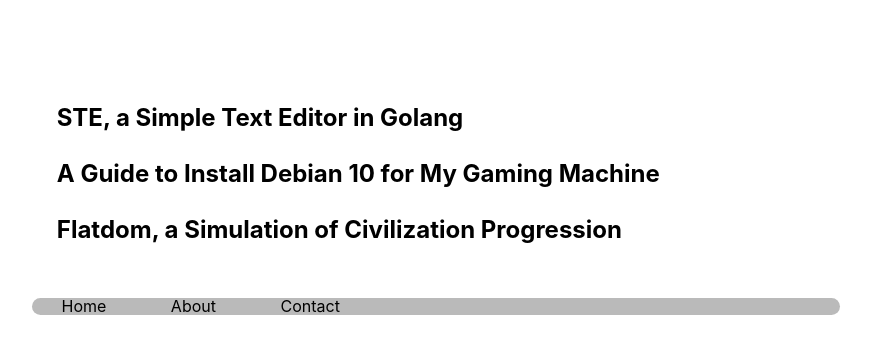
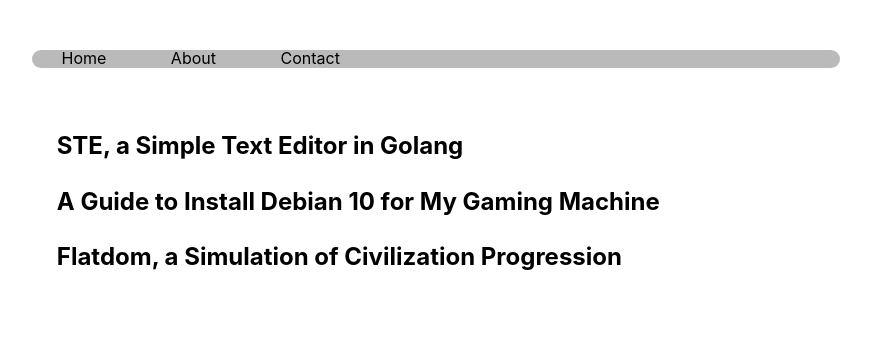
Before and after one commit to ydzhou/ydzhou.github.io, a Jekyll site: the page built from index.md, in a window 1280 px wide. Shown: the top 354 px of the page, without its empty margins (204-1075 px from the left). Built offline with Jekyll 4.4.1, drawn with Linux system fonts in a browser that asks for light colours.

Commit message:
create mobile css

```diff
--- a/_includes/footer.html
+++ b/_includes/footer.html
@@ -1,9 +1,2 @@
 <div id="FooterSection">
-    <ul>
-        <li>
-            <a href="/" class="link">Home</a>
-            <a href="/about.html" class="link">About</a>
-            <a href="mailto:{{ site.email }}" class="link">Contact</a>
-        </li>
-    </ul>
 </div>
--- /dev/null
+++ b/_includes/header.html
@@ -0,0 +1,9 @@
+<div id="Nav">
+    <ul>
+        <li>
+            <a href="/" class="link">Home</a>
+            <a href="/about.html" class="link">About</a>
+            <a href="mailto:{{ site.email }}" class="link">Contact</a>
+        </li>
+    </ul>
+</div>
--- a/_layouts/default.html
+++ b/_layouts/default.html
@@ -8,14 +8,14 @@
     <link rel="stylesheet" href="/assets/style.css">
   </head>
   <body>
+    {% include header.html %}
     <div class="BodySection">
       <h1>{{ page.title }}</h1>
       {% if page.creator %} <p>{{ page.creator }}</p> {% endif %}
       {% if page.date %} <p>{{ page.date | date: "%-d %B %Y"}}</p> {% endif %}
 
       {{ content }}
-
+    {% include footer.html %}
     </div>
-    {% include footer.html %}
   </body>
 </html>
--- a/assets/style.css
+++ b/assets/style.css
@@ -1,5 +1,6 @@
 .BodySection {
-    margin-top: 100px;
+    margin-top: 60px;
+    margin-bottom: 100px;
     padding-left: 20%;
     width: 60%;
 }
@@ -9,21 +10,20 @@
     list-style-type: none;
 }
 
-#FooterSection {
+#Nav {
     margin-top: 50px;
-    margin-bottom: 100px;
     background-color: #bababa;
-    border-radius: 20px;
+    border-radius: 16px;
     width: 64%;
-    margin-left: 18%
+    margin-left: 18%;
 }
 
-#FooterSection ul li a {
+#Nav ul li a {
     padding-right: 30px;
     padding-left: 30px;
 }
 
-#FooterSection ul {
+#Nav ul {
     padding-left: 0px;
     list-style-type: none;
     line-height: 1.1;
@@ -39,13 +39,6 @@
     background-color: gray;
 }
 
-img {
-    display: block;
-    margin: auto;
-    width: 50%;
-    max-width: 500px;
-}
-
 h1, h2, h3, h4 {
     font-family: -apple-system, BlinkMacSystemFont, "Segoe UI", "Helvetica Neue", Roboto, sans-serif;
 }
@@ -54,3 +47,45 @@
     font-family: -apple-system, BlinkMacSystemFont, "Segoe UI", "Helvetica Neue", Roboto, sans-serif;
     line-height: 1.5;
 }
+
+img {
+    display: block;
+    margin: auto;
+    width: 50%;
+    max-width: 600px;
+    min-width: 300px;
+}
+
+@media screen and (max-width: 600px) {
+
+    body {
+        font-size: 18px;
+    }
+
+    .BodySection {
+        margin-top: 60px;
+        margin-bottom: 100px;
+        padding-left: 5%;
+        width: 90%;
+    }
+
+    #Nav {
+        background-color: #bababa;
+        border-radius: 16px;
+        width: 100%;
+        margin-left: 0%;
+    }
+
+    #Nav ul li a {
+        padding-right: 20px;
+        padding-left: 20px;
+    }
+
+    img {
+        display: block;
+        margin: auto;
+        width: 100%;
+        max-width: 500px;
+    }
+
+}
```
